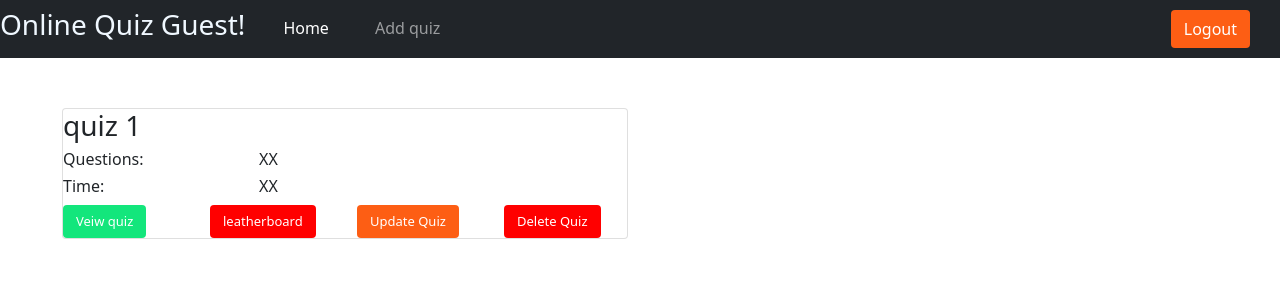
After one commit to harsh-singhal7385/mock-project-quiz-app, a Django app: page /quiz_admin/admin_dashboard/ in a window 1280 px wide. The commit adds this page. Shown: the top 300 px of the page. Run offline with Django 4.2, Linux system fonts and the light colour scheme.

Commit message:
home updated

```diff
--- a/quiz/quiz_admin/urls.py
+++ b/quiz/quiz_admin/urls.py
@@ -3,5 +3,6 @@ from django.urls import path,include
 from . import views
 urlpatterns = [
        path('',views.login_admin,name="login"),
+         path('admin_dashboard/', views.admin_dashboard,name='admin_dashboard'),
     path('admin_home/',views.home_admin,name="home")
 ]
--- a/quiz/quiz_admin/views.py
+++ b/quiz/quiz_admin/views.py
@@ -8,4 +8,6 @@ def login_admin(request):
 
 def home_admin(request):
     return render(request, 'quiz_admin/home.html')
+def admin_dashboard(request):
+    return render(request,'quiz_admin/dashboard.html')
 # Create your views here.
--- /dev/null
+++ b/quiz/templates/quiz_admin/dashboard.html
@@ -0,0 +1,71 @@
+
+{% extends 'quiz_admin/home.html' %}
+
+{% block content %}
+{% load static %}
+    <head>
+        <!-- Required meta tags -->
+        <meta charset="utf-8">
+        <meta name="viewport" content="width=device-width, initial-scale=1">
+        <!--Css Style -->
+        <link rel="stylesheet" href="{% static 'quiz_admin/css/main.css' %}" type="text/css">
+        <!-- Bootstrap CSS -->
+        <link href="https://cdn.jsdelivr.net/npm/bootstrap@5.0.0-beta3/dist/css/bootstrap.min.css" rel="stylesheet" integrity="sha384-eOJMYsd53ii+scO/bJGFsiCZc+5NDVN2yr8+0RDqr0Ql0h+rP48ckxlpbzKgwra6" crossorigin="anonymous">
+        <!--Font Link-->
+        <link rel="preconnect" href="https://fonts.gstatic.com">
+        <link href="https://fonts.googleapis.com/css2?family=Montserrat:wght@500&family=Open+Sans:wght@800&display=swap" rel="stylesheet">
+
+      </head>
+<body>
+    <div >
+    <div class="row"  style="margin: 20px;padding: 30px;border-color:black;">
+
+        <div class="col-md-6 col-xl-6" >
+            <div class="card bg-c-green order-card">
+              <div class="card-block" >
+                <h3 class="m-b-20"> quiz 1</h3>
+                <div class="row">
+                    <div class="col-md-4 col-xl-4">
+                    <h6 class="m-b-20"> Questions: </h6>
+                    </div>
+                    <div class="col-md-4 col-xl-4">
+                        <h6 class="m-b-20"> XX </h6>
+                        </div>
+                </div>
+                <div class="row">
+                    <div class="col-md-4 col-xl-4">
+                    <h6 class="m-b-20"> Time: </h6>
+                    </div>
+                    <div class="col-md-4 col-xl-4">
+                        <h6 class="m-b-20"> XX </h6>
+                        </div>
+                </div>
+                <div class="row">
+                    <div class="col-md-3 col-xl-3">
+                        <a class="btn" style="color: white; font-size: 13px;background-color:#13e67c ;"type="submit" id="header-links" href="#"> Veiw quiz </a>
+                    </div>
+                    <div class="col-md-3 col-xl-3">
+                        <a class="btn" style="color: white; font-size: 13px;background-color: #ff0000;"type="submit" id="header-links" href="#">leatherboard </a>
+                        </div>
+                    <div class="col-md-3 col-xl-3">
+                        <a class="btn" style="color: white;font-size: 13px; background-color:#fd5e14;"type="submit" id="header-links" href="#"> Update Quiz </a>
+
+                        </div>
+                        <div class="col-md-3 col-xl-3">
+                            <a class="btn" style="color: white; font-size: 13px;background-color: #ff0000;"type="submit" id="header-links" href="#"> Delete Quiz </a>
+                            </div>
+                </div>
+
+              </div>
+            </div>
+          </div>
+
+
+
+
+
+    </div>
+  </div>
+</body>
+
+{% endblock content %}
--- a/quiz/templates/quiz_admin/home.html
+++ b/quiz/templates/quiz_admin/home.html
@@ -20,17 +20,17 @@
 
       <div class="navbar-collapse collapse w-100 order-1 order-md-0 dual-collapse2">
         <ul class="navbar-nav mr-auto">
+          <li class="nav-item active">
+            <h3>Online Quiz  {{ user.username|default:'Guest' }}!</h3>
+          </li>
             <li class="nav-item active">
-          <a class="nav-link active" aria-current="page" href="#">Home</a></li>
+          <a class="nav-link active" aria-current="page" href="{% url 'admin_dashboard' %}">Home</a></li>
           <li class="nav-item">
 
-          <a class="nav-link" href="#">Add quiz</a>
+          <a class="nav-link" href="{% url 'admin_add_quiz' %}">Add quiz</a>
 </li>
-          <li class="nav-item">
-          <a class="nav-link" href="#">Add question</a></li>
-          <li class="nav-item">
-          <a class="nav-link" href="#">View Quiz</a>
-         </li></ul>
+
+         </ul>
         </div>
         <div class="navbar-collapse collapse w-150 order-2 dual-collapse2">
           <ul class="navbar-nav ml-auto">
@@ -43,6 +43,11 @@
 
 </nav>
 </div>
+<div class="content">
 
+  {% block content %}
+
+  {% endblock content %}
+</div>
 </body>
 </html>
```
Also changed, not shown: quiz/templates/quiz_admin/login.html (+4 -3 lines).
